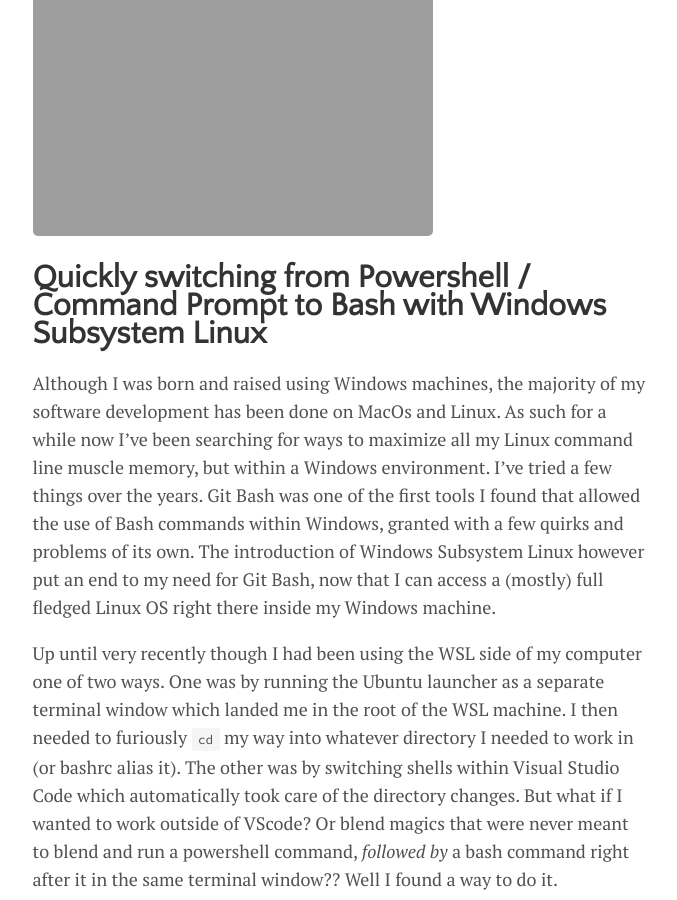
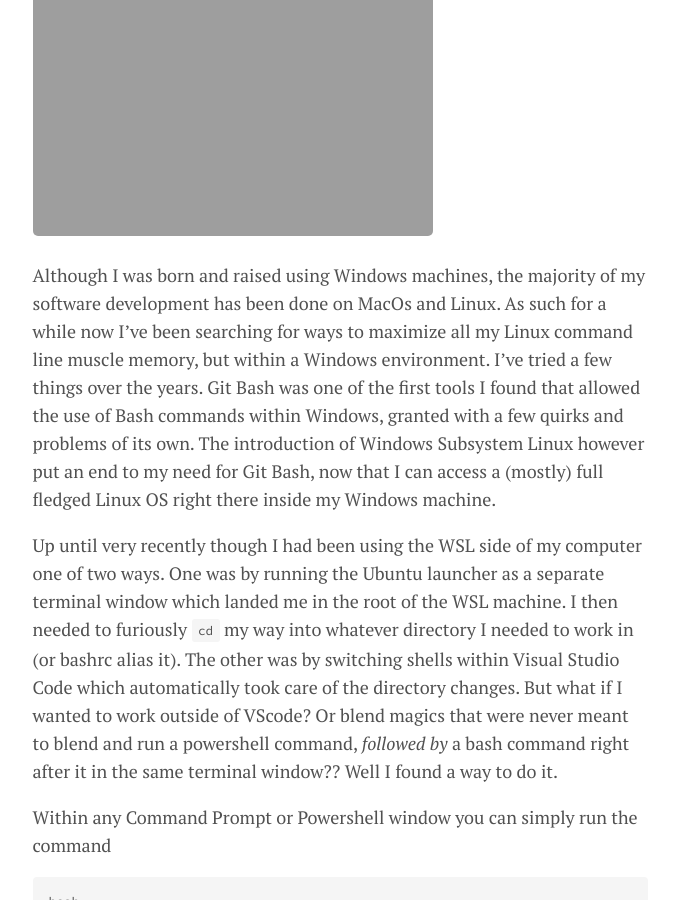
Before and after one commit to RM-Terrell/RM-Terrell.github.io, a Jekyll site: the page built from _posts/2020-05-06-powershell-to-bash.md, in a window 1280 px wide and 900 px high, scrolled down 312 px. Shown: the whole window, without its empty margins (300-977 px from the left). Built offline with Jekyll 4.4.1, drawn with Linux system fonts in a browser that asks for light colours.

Commit message:
extra title

```diff
--- a/_posts/2020-05-06-powershell-to-bash.md
+++ b/_posts/2020-05-06-powershell-to-bash.md
@@ -6,8 +6,6 @@
 tags: [windows,bash,powershell]
 image: utah_rocks.jpg
 ---
-
-# Quickly switching from Powershell /  Command Prompt to Bash with Windows Subsystem Linux
 
 Although I was born and raised using Windows machines, the majority of my software development has been done on MacOs and Linux. As such for a while now I've been searching for ways to maximize all my Linux command line muscle memory, but within a Windows environment. I've tried a few things over the years. Git Bash was one of the first tools I found that allowed the use of Bash commands within Windows, granted with a few quirks and problems of its own. The introduction of Windows Subsystem Linux however put an end to my need for Git Bash, now that I can access a (mostly) full fledged Linux OS right there inside my Windows machine.
 
```
